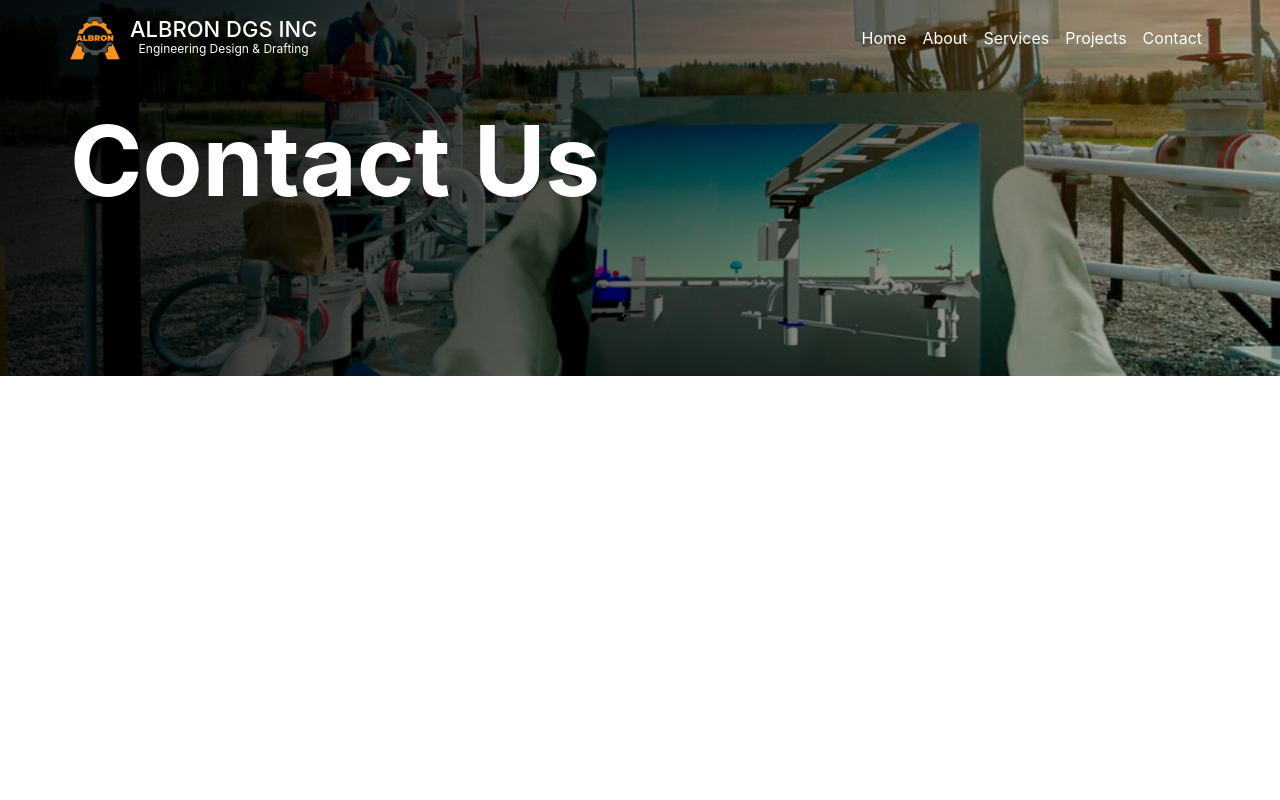
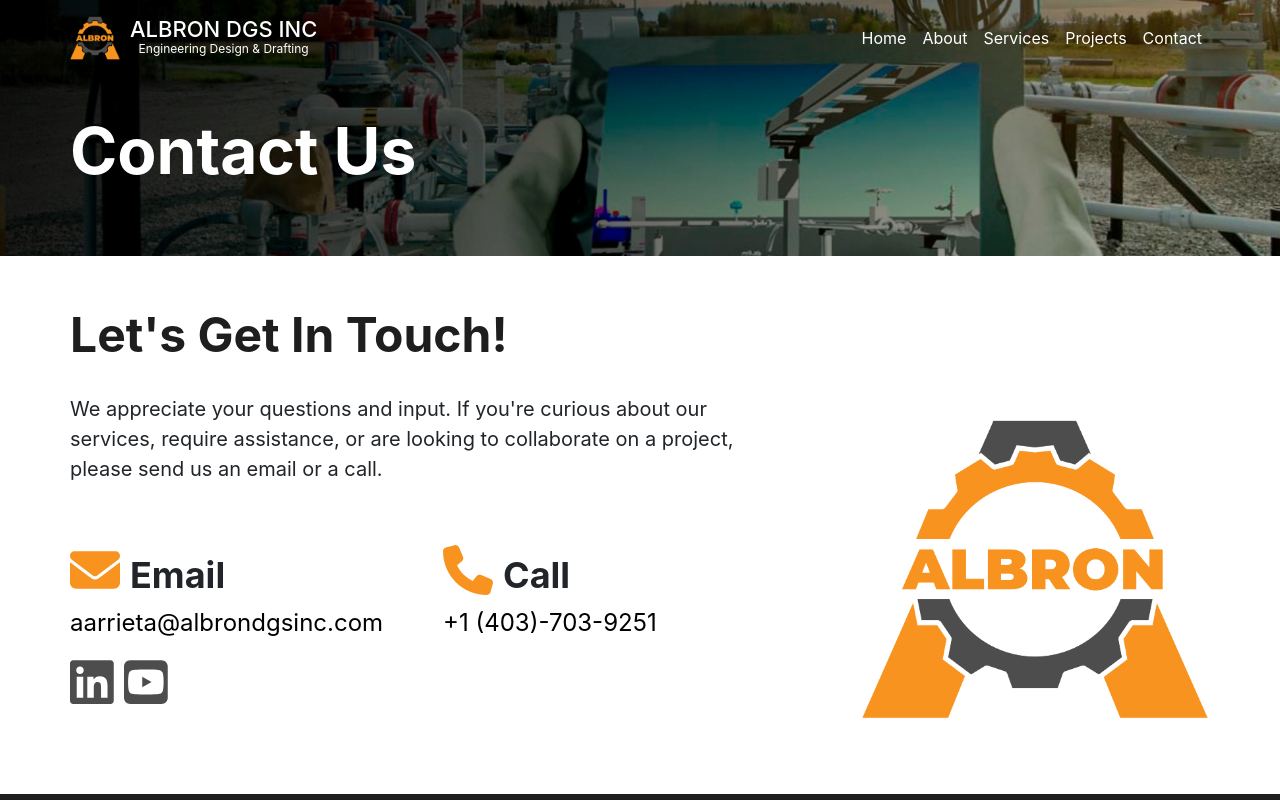
Before and after one commit to AlbertAnthonyArrieta/AlbronSiteV3, a React (Create React App) app: page /contact in a window 1280 px wide. Shown: the top 800 px of the page. Built offline with nearby package versions, Linux system fonts and the light colour scheme.

Commit message:
contact page done

```diff
--- a/package.json
+++ b/package.json
@@ -3,6 +3,10 @@
   "version": "0.1.0",
   "private": true,
   "dependencies": {
+    "@fortawesome/fontawesome-svg-core": "^6.5.1",
+    "@fortawesome/free-brands-svg-icons": "^6.5.1",
+    "@fortawesome/free-solid-svg-icons": "^6.5.1",
+    "@fortawesome/react-fontawesome": "^0.2.0",
     "@testing-library/jest-dom": "^5.17.0",
     "@testing-library/react": "^13.4.0",
     "@testing-library/user-event": "^13.5.0",
--- a/src/App.css
+++ b/src/App.css
@@ -11,6 +11,8 @@
 @import "components/common/ProjectItem/ProjectItem.css";
 @import "components/common/Footer/Footer.css";
 @import "components/common/PageHeader/PageHeader.css";
+@import "components/common/ContactTile/ContactTile.css";
+@import "components/common/SocialTile/SocialTile.css";
 
 :root {
   --orange: #F7931E;
@@ -42,6 +44,11 @@
   font-size: 20px;
 }
 
+a {
+  text-decoration: none;
+  color: var(--black);
+}
+
 .text-orange {
   color: var(--orange);
 }
@@ -54,8 +61,18 @@
   color: var(--black);
 }
 
-.text-space
+.text-spaceblack {
+  color: var(--spaceblack)
+}
 
 .text-gray {
   color: var(--gray);
 }
+
+.page-title {
+  font-size: 48px;
+  font-weight: bold;
+  color: var(--spaceblack);
+  margin-top: 50px;
+  line-height: 1.2;
+}
--- /dev/null
+++ b/src/components/common/ContactTile/ContactTile.css
@@ -0,0 +1,26 @@
+.contact-tile-header {
+    display: flex;
+    gap: 10px;
+}
+
+.contact-tile-icon {
+    font-size: 50px;
+    color: var(--orange);
+}
+
+.contact-tile-title {
+    margin-top: 20px;
+    margin-bottom: 0px !important;
+    font-size: 36px !important;
+    font-weight: bold !important;
+}
+
+.contact-tile-subtitle {
+    margin-top: 0px !important;
+    font-size: 24px !important;
+    font-weight: normal !important;
+}
+
+.contact-tile {
+    position: relative;
+}
--- /dev/null
+++ b/src/components/common/ContactTile/ContactTile.js
@@ -0,0 +1,15 @@
+export const ContactTile = ({ icon, title, subtitle, link }) => {
+    return (
+        <div className="contact-tile">
+                <div className="contact-tile-header">
+                    <i className="contact-tile-icon">{icon}</i>
+                    <h1 className="contact-tile-title">{title}</h1>
+                </div>
+            <a href={link} className="contact-tile-link">
+                <h2 className="contact-tile-subtitle">{subtitle}</h2>
+            </a>
+        </div>
+    )
+}
+
+export default ContactTile
--- a/src/components/common/Footer/Footer.css
+++ b/src/components/common/Footer/Footer.css
@@ -1,5 +1,6 @@
 .footer {
     background-color: var(--spaceblack);
+    padding-top: 50px;
 }
 
 .footer-links {
@@ -13,7 +14,7 @@
 .footer-credits {
     color: var(--white);
     text-align: center;
-    margin-top: 100px;
+    margin-top: 50px;
 }
 
 .footer-credits p {
--- a/src/components/common/PageHeader/PageHeader.css
+++ b/src/components/common/PageHeader/PageHeader.css
@@ -1,5 +1,5 @@
 .pageheader {
-    height: 50vh;
+    height: 35vh;
     width: 100%;
     display: flex;
     align-items: center;
@@ -7,9 +7,10 @@
     color: var(--white);
     background-position: center center;
     background-size: 100%;
+    padding-top: 100px;
 }
 
 .pageheader-title {
-    font-size: 98px !important;
+    font-size: 64px !important;
     font-weight: bold;
 }
--- /dev/null
+++ b/src/components/common/SocialTile/SocialTile.css
@@ -0,0 +1,4 @@
+.social-tile-icon {
+    font-size: 50px;
+    color: var(--gray);
+}
--- /dev/null
+++ b/src/components/common/SocialTile/SocialTile.js
@@ -0,0 +1,13 @@
+export const SocialTile = ({ icon, link, alt }) => {
+    return (
+        <div className="social-tile">
+            <a href={link} className="social-tile-link" alt={alt}>
+                <i className="social-tile-icon">
+                    {icon}
+                </i>
+            </a>
+        </div>
+    )
+}
+
+export default SocialTile
--- a/src/components/pages/contact/Contact.css
+++ b/src/components/pages/contact/Contact.css
@@ -0,0 +1,17 @@
+.contactpage-container {
+    display: flex;
+    align-items: stretch;
+    gap: 100px;
+    margin-bottom: 50px;
+}
+
+.contact-tiles-container {
+    display: flex;
+    gap: 60px;
+    margin-top: 50px;
+}
+
+.socials-container {
+    display: flex;
+    gap: 10px;
+}
--- a/src/components/pages/contact/Contact.js
+++ b/src/components/pages/contact/Contact.js
@@ -1,13 +1,43 @@
 import Navigation from '../../common/navbar/Navigation.js';
 import PageHeader from '../../common/PageHeader/PageHeader.js';
+import ContactTile from '../../common/ContactTile/ContactTile.js';
+import SocialTile from '../../common/SocialTile/SocialTile.js';
+import Container from 'react-bootstrap/esm/Container.js';
+import Footer from '../../common/Footer/Footer.js';
 
 import HeaderImage from '../../../images/p1.jpg';
+import Logo from '../../../images/logo.png';
+
+import { FontAwesomeIcon } from '@fortawesome/react-fontawesome';
+import { faEnvelope, faPhone } from '@fortawesome/free-solid-svg-icons';
+import { faLinkedin, faYoutubeSquare } from '@fortawesome/free-brands-svg-icons';
+
 export const Contact = () => {
     return (
         <div>
             <Navigation />
-            <PageHeader image={HeaderImage} title="Contact Us"/>
-        </div>
+            <PageHeader image={HeaderImage} title="Contact Us" />
+            <Container>
+                <h1 className='page-title'>Let's Get In Touch!</h1>
+                <div className='contactpage-container'>
+                    <div className='contactpage-content'>
+                        <p>We appreciate your questions and input. If you're curious about our services, require assistance, or are looking to collaborate on a project, please send us an email or a call.</p>
+                        <div className='contact-tiles-container'>
+                            <ContactTile icon={<FontAwesomeIcon icon={faEnvelope}/>} title='Email' subtitle='aarrieta@albrondgsinc.com' link='mailto:aarrieta@albrondgsinc.com' />
+                            <ContactTile icon={<FontAwesomeIcon icon={faPhone}/>} title='Call' subtitle='+1 (403)-703-9251' link='tel:4037039251' />
+                        </div>
+                        <div className='socials-container'>
+                            <SocialTile icon={<FontAwesomeIcon icon={faLinkedin}/>} link='' alt='Linkedin' />
+                            <SocialTile icon={<FontAwesomeIcon icon={faYoutubeSquare}/>} link='' alt='YouTube' />
+                        </div>
+                    </div>
+                    <div className='contactspage-logo'>
+                        <img width='350px' height='350px' src={Logo} alt="Albron DGS Inc" />
+                    </div>
+                </div>
+            </Container>
+            <Footer />
+        </div >
     )
 }
 
```
Also changed, not shown: src/images/ALBRON LOGO1.jpg (deleted), 1 other file (tests, documents, lock files or other folders).
